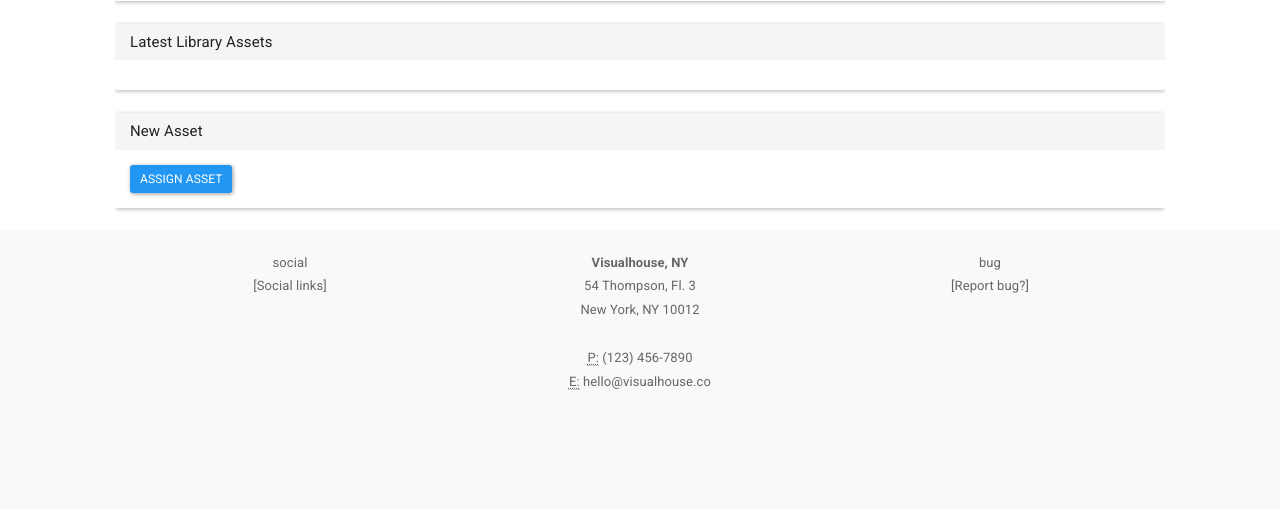
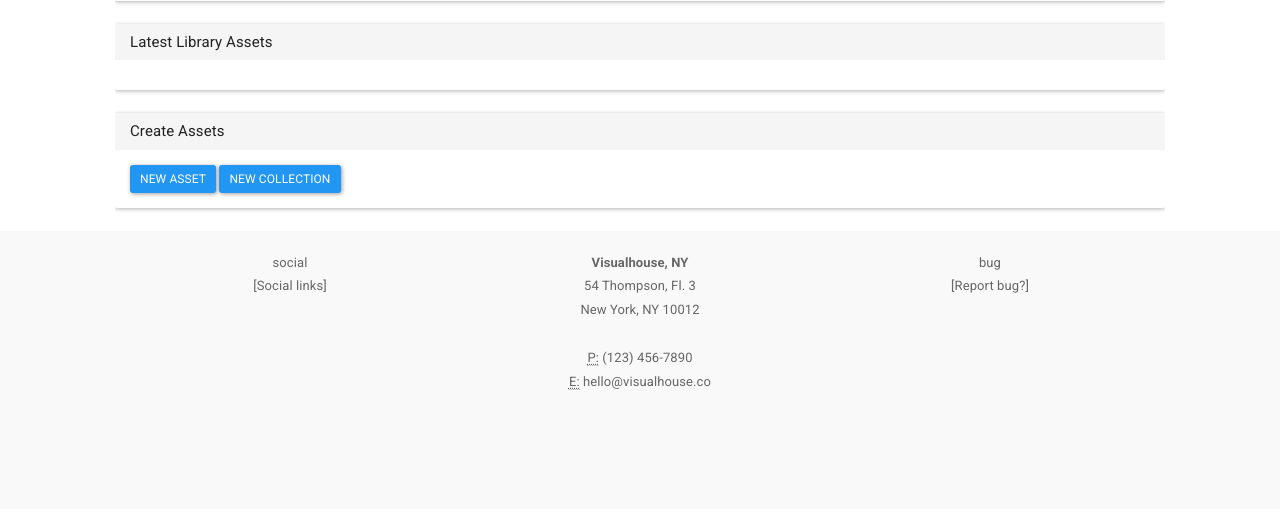
Before and after one commit to najar1412/dev-dash, a Django app: page /asset_del/ in a window 1280 px wide. Shown: the part 492-1021 px from the top of the page. Run offline with Django 3.2, Linux system fonts and the light colour scheme; a user stored in the database is signed in; tables that the repository leaves empty hold one stand-in row (values such as "Sample post"); grey boxes marked "Sample" are stand-in pictures; some libraries are stand-ins or nearby versions.

Commit message:
refactor, imp collections

```diff
--- a/dashcore/dash_asset.py
+++ b/dashcore/dash_asset.py
@@ -13,6 +13,16 @@
         asset = Asset.objects.create()
         asset.member_id.append(member_id)
         asset.save()
+
+        return asset
+
+    def new_collection(member_id):
+
+        asset = Asset.objects.create(
+            collection= 'True'
+            )
+        asset.member_id.append(member_id)
+        asset.save
 
         return asset
 
--- a/dashcore/templates/asset_dash.html
+++ b/dashcore/templates/asset_dash.html
@@ -1,10 +1,6 @@
 {% extends "base.html" %}
 {% load staticfiles %}
 {% block content %}
-
-
-
-
 
 <div class="panel panel-default">
 
@@ -23,8 +19,6 @@
 </div>
 </div>
 
-
-
 <div class="panel panel-default">
 
     <div class="panel-heading">
@@ -42,21 +36,16 @@
 </div>
 </div>
 
-
-
-
-
-
-
 {% for attri in logged_member.items %}
 <div class="panel panel-default">
 
     <div class="panel-heading">
-        <h3 class="panel-title">New Asset</h3>
+        <h3 class="panel-title">Create Assets</h3>
     </div>
     <div class="panel-body">
       <form action="/asset_new/" method="post">{% csrf_token %}
-        <button type="submit" class="btn btn-primary btn-sm" name="member_id" value="{{ attri.0 }}" />Assign Asset</button>
+        <button type="submit" class="btn btn-primary btn-sm" name="member_id" value="{{ attri.0 }}" />New Asset</button>
+        <button type="submit" class="btn btn-primary btn-sm" name="member_id_collection" value="{{ attri.0 }}" />New Collection</button>
       </form>
 
 </div>
@@ -65,9 +54,4 @@
 {% endfor %}
 
 
-
-
-
-
-
 {% endblock %}
--- a/dashcore/templates/project.html
+++ b/dashcore/templates/project.html
@@ -2,7 +2,6 @@
 
 {% load staticfiles %}
 {% block content %}
-
 
 
 {% for project in project.items %}
--- a/dashcore/views.py
+++ b/dashcore/views.py
@@ -195,22 +195,49 @@
         })
 
 
-@csrf_exempt
 def asset(request):
     # Get asset details using id
     asset_detail = DashAsset.find(request.GET.get('query_name'))
-    # Member information
-    logged_member = DashMember.find(request.user)
 
-    return render(request, 'asset.html', {
-        'logged_member': logged_member,
-        'asset_detail': asset_detail
-        })
+    for detail in asset_detail.keys():
+        if asset_detail[detail]['collection'] == 'False':
+
+            # Member information
+            logged_member = DashMember.find(request.user)
+
+            return render(request, 'asset.html', {
+                'logged_member': logged_member,
+                'asset_detail': asset_detail
+                })
+
+        else:
+
+            # Member information
+            logged_member = DashMember.find(request.user)
+
+            return render(request, 'collection.html', {
+                'logged_member': logged_member,
+                'asset_detail': asset_detail
+                })
 
 
 def asset_new(request):
+    print(request.POST)
     if 'project_id' in request.POST:
         asset = DashAsset.to_project(request.POST['project_id'], request.POST['member_id'])
+
+    elif 'member_id_collection' in request.POST:
+        asset = DashAsset.new_collection(request.POST['member_id_collection'])
+
+        # Get asset details using asset id
+        asset_detail = DashAsset.find(asset.pk)
+        # Member information
+        logged_member = DashMember.find(request.user)
+
+        return render(request, 'collection.html', {
+            'logged_member': logged_member,
+            'asset_detail': asset_detail
+            })
 
     else:
         asset = DashAsset.new(request.POST['member_id'])
```
Also changed, not shown: dashcore/templates/asset.html (+0 -15 lines), dashcore/templates/collection.html (added, +7 -0 lines), dashcore.sqlite (deleted), dashcore/dash_member.py (line endings or trailing spaces).
